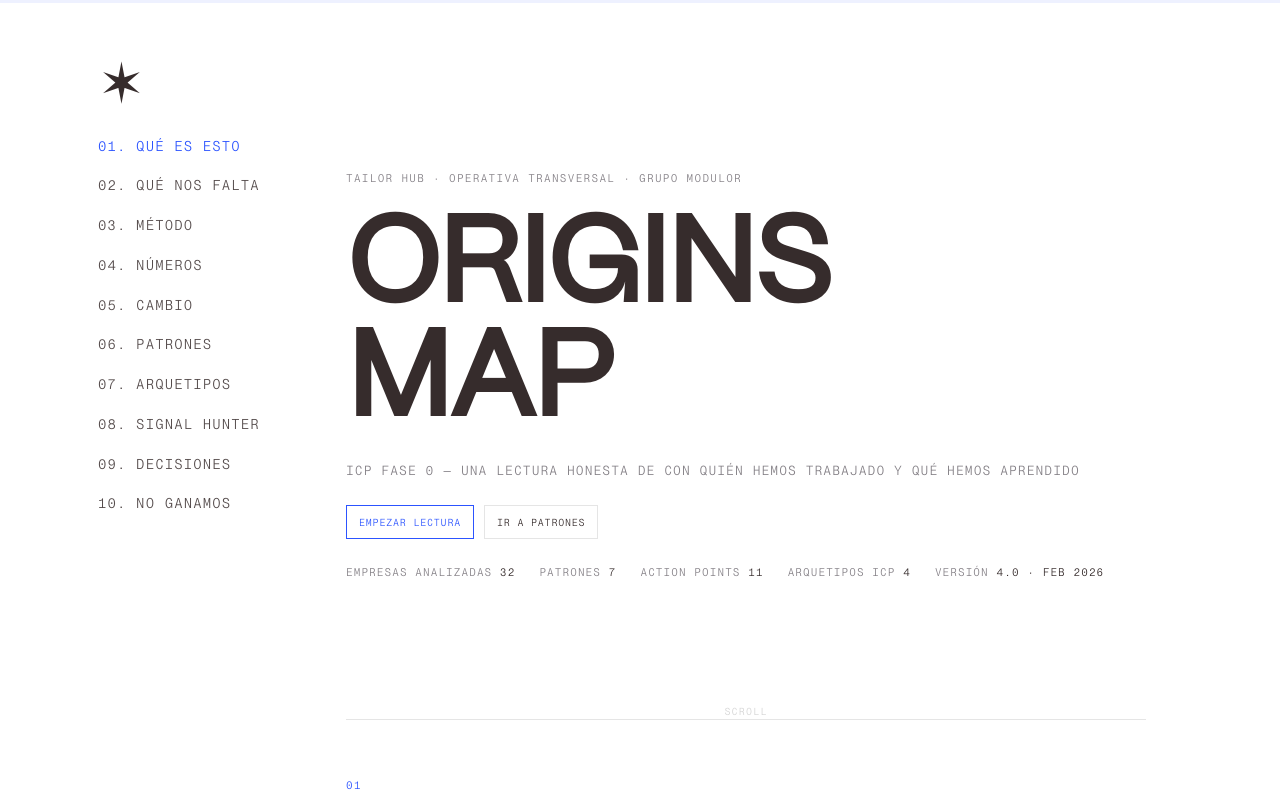
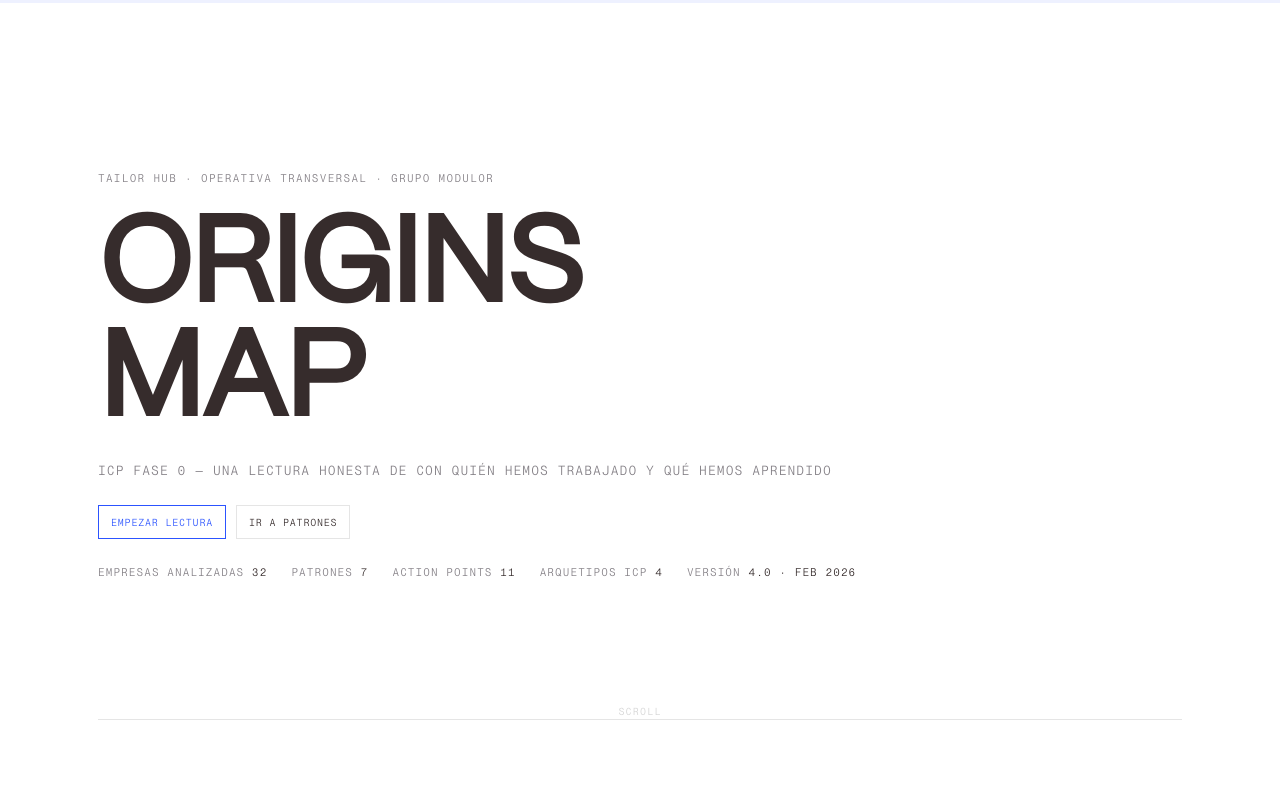
Before and after one commit to smilingcoco/Origins-Map-Tailor-Hub, a React (Vite) app: page / in a window 1280 px wide. Shown: the top 799 px of the page. Built offline with nearby package versions, Linux system fonts and the light colour scheme.

Commit message:
Place side nav below hero and align with first content block

```diff
--- a/src/App.jsx
+++ b/src/App.jsx
@@ -70,6 +70,7 @@ export default function App() {
         <div className="reading-progress-bar" style={{ width: `${readingProgress}%` }} />
       </div>
       <div className="app-layout">
+        <HeroSection meta={data.meta} />
         <aside className="side-nav" aria-label="Navegación por secciones">
           <div className="side-nav-brand" aria-hidden="true">
             ✶
@@ -89,8 +90,6 @@ export default function App() {
           </ul>
         </aside>
         <div className="page-content">
-          <HeroSection meta={data.meta} />
-
           <SectionWrapper id="section-01" number="01" title="Qué es esto y por qué existe">
             {data.intro.paragraphs.map((paragraph) => (
               <p key={paragraph}>{paragraph}</p>
--- a/src/styles/globals.css
+++ b/src/styles/globals.css
@@ -77,15 +77,22 @@ a {
 .app-layout {
   display: grid;
   grid-template-columns: 220px minmax(0, 1fr);
+  grid-template-rows: auto auto;
   gap: 28px;
   align-items: start;
 }
 
+.app-layout > .hero-section {
+  grid-column: 1 / -1;
+}
+
 .page-content {
+  grid-column: 2;
   max-width: 800px;
 }
 
 .side-nav {
+  grid-column: 1;
   position: sticky;
   top: 28px;
   align-self: start;
```
